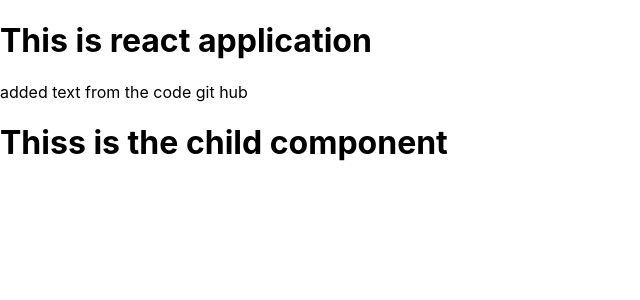
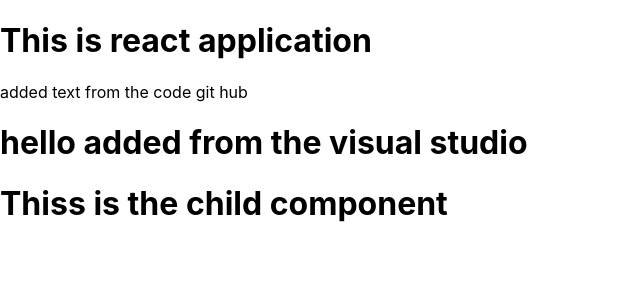
Before and after one commit to surendrareddygaddam/suregit, a React (Create React App) app: page / in a window 1280 px wide. Shown: the top 300 px of the page, without its empty margins (0-640 px from the left). Built offline with nearby package versions, Linux system fonts and the light colour scheme.

Commit message:
vs code edit

```diff
--- a/src/App.js
+++ b/src/App.js
@@ -6,6 +6,7 @@ const App = () => {
     <div>
       <h1>This is react application</h1>
     <div>added text from the code git hub</div>
+    <h1>hello added from the visual studio</h1>
       <Child/>
 
     </div>
```
